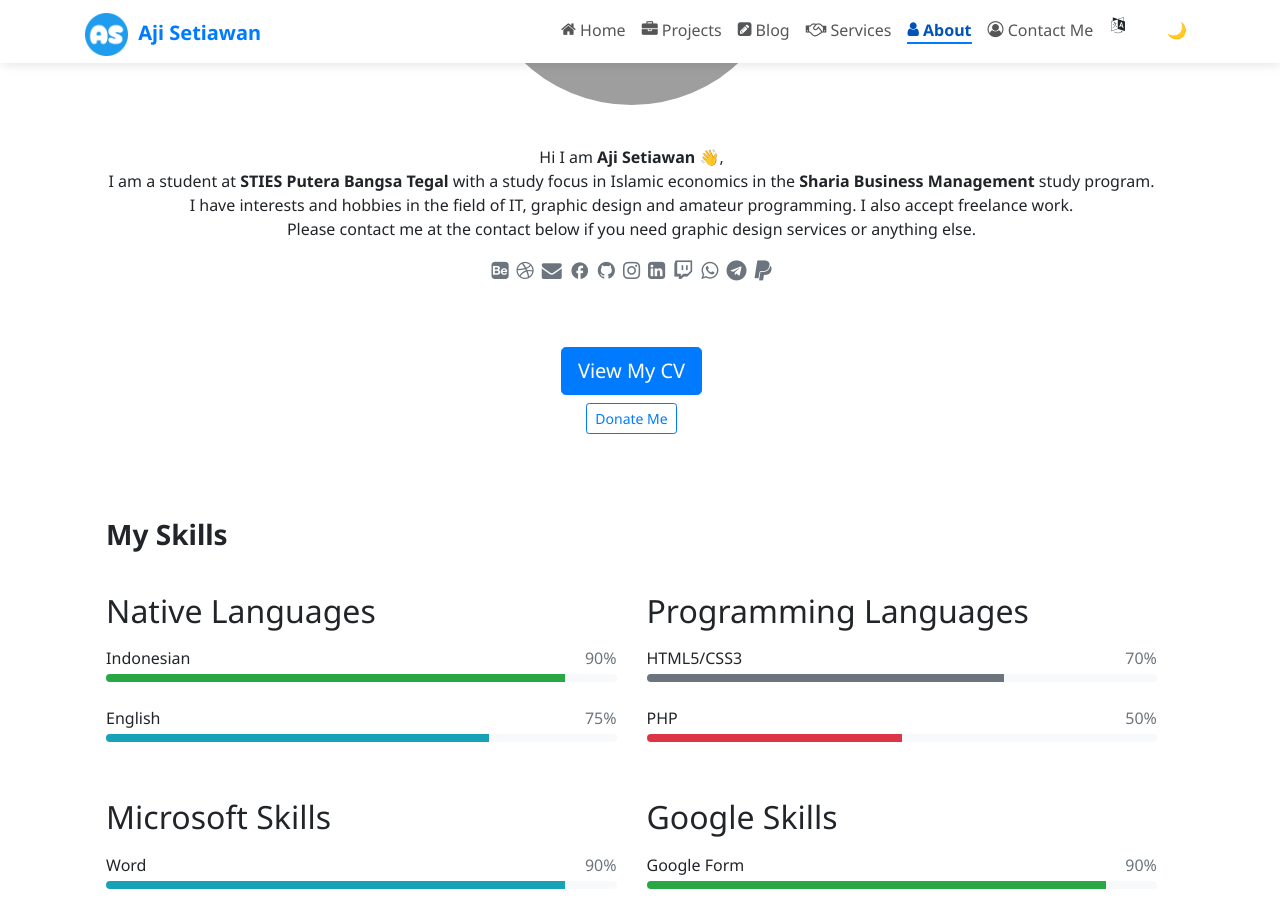
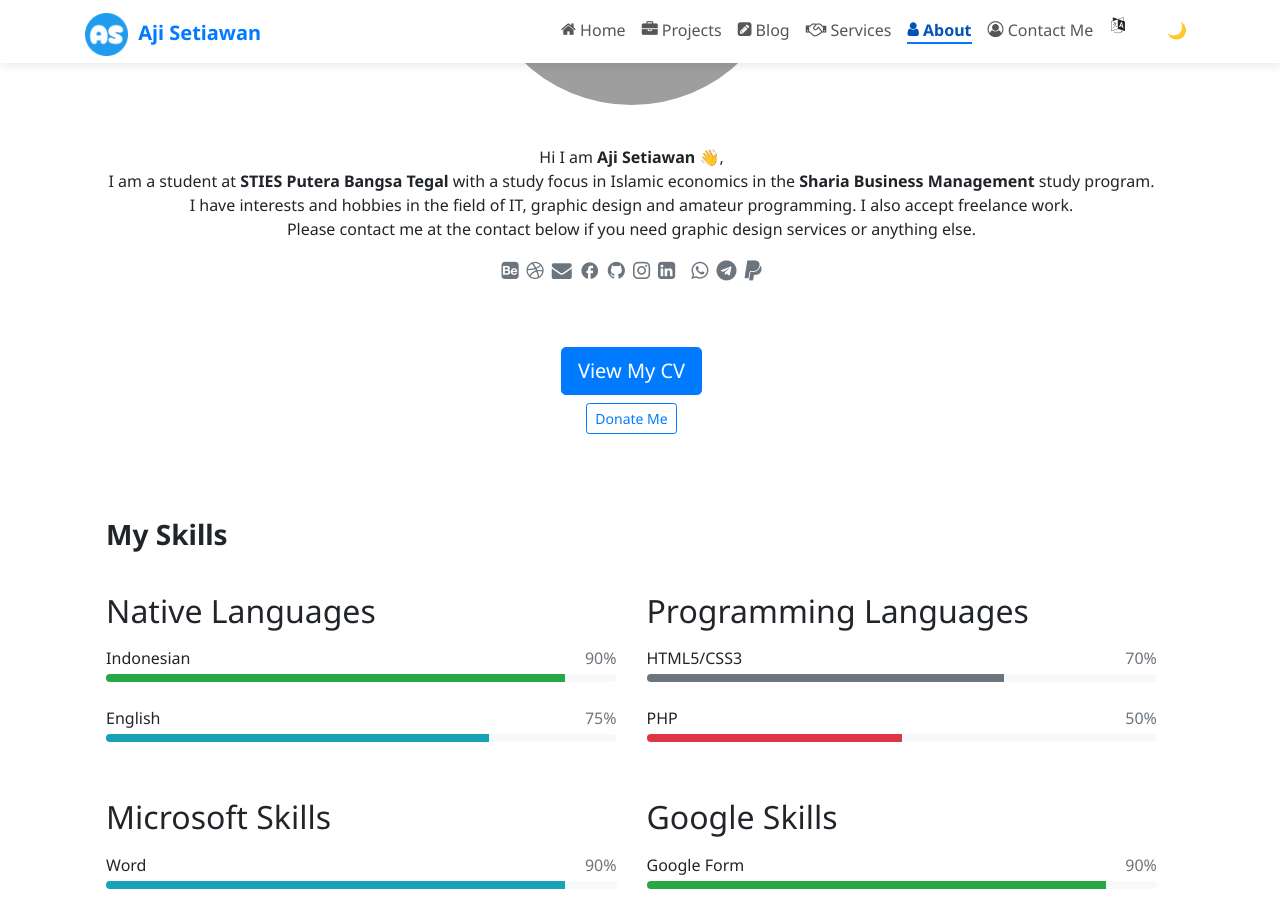
Before and after one commit to ajisetiawan716/ajisetiawan716.github.io, a Jekyll site: the page built from pages/about.md, in a window 1280 px wide and 900 px high, scrolled down 608 px. Built offline with Jekyll 4.4.1, drawn with Linux system fonts in a browser that asks for light colours; nearby versions of some CDN libraries; emoji names are drawn with the system emoji font; some web fonts are replaced; comment, search, counter and statistics services are not loaded; a style sheet for code colours, icons or effects is not loaded; grey boxes are pictures that could not be loaded.

Commit message:
Update social-media.yml

```diff
--- a/_data/social-media.yml
+++ b/_data/social-media.yml
@@ -78,7 +78,7 @@
 
 twitter:
   url   : https://www.twitter.com/
-  icon  : icon-twitch
+  icon  : icon-twitter
   color : 1da1f2
 
 vimeo:
```
